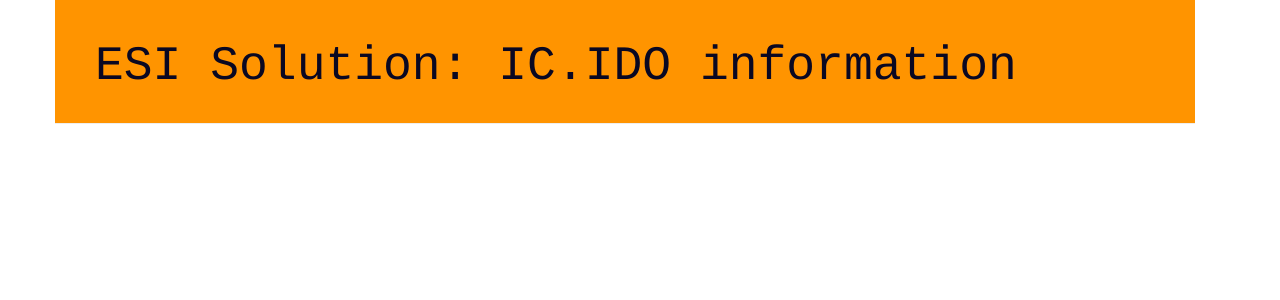
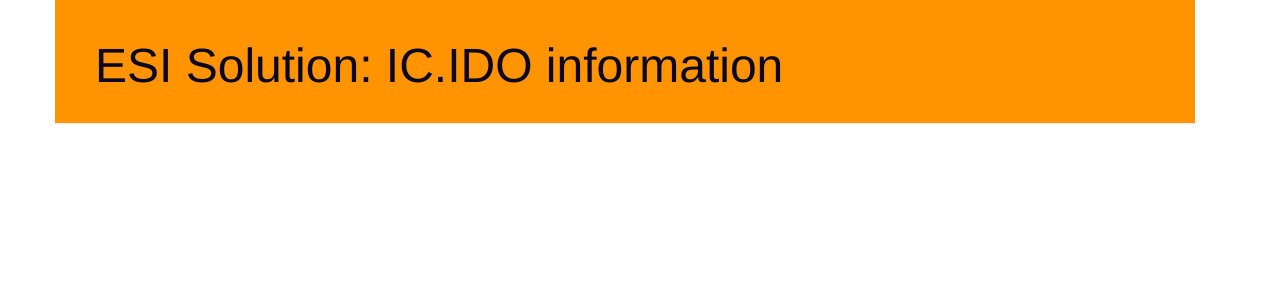
Before and after one commit to JensonSim/django-jbm, a Django app: page / in a window 1280 px wide. Shown: the top 300 px of the page. Run offline with Django 3.2, Linux system fonts and the light colour scheme; data that the repository does not hold is empty; some libraries are stand-ins or nearby versions.

Commit message:
font removed

```diff
--- a/blog/static/css/blog.css
+++ b/blog/static/css/blog.css
@@ -15,7 +15,7 @@
 }
 
 h1, h2, h3, h4 {
-    font-family: 'Courier', cursive;
+    font-family: ;
 }
 
 .date {
```
